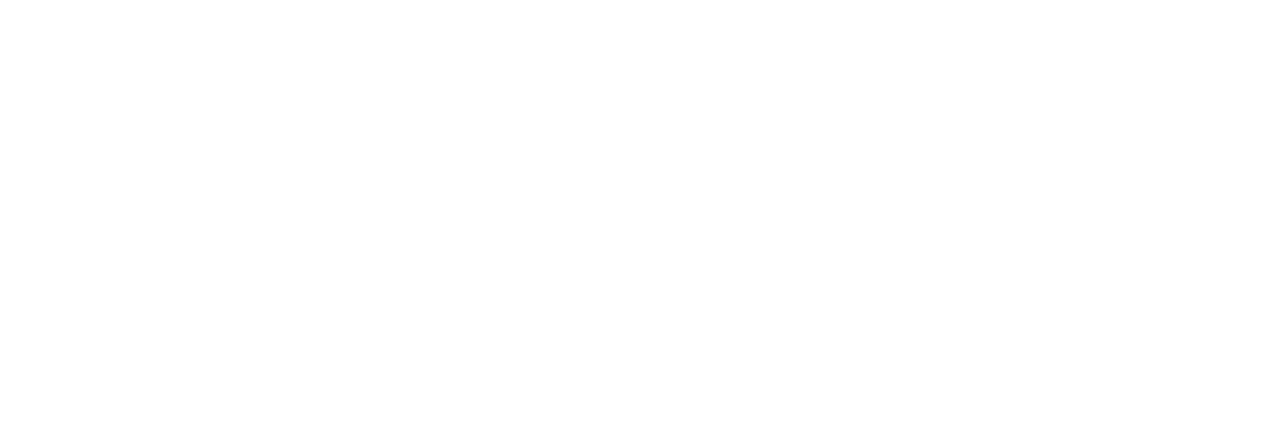
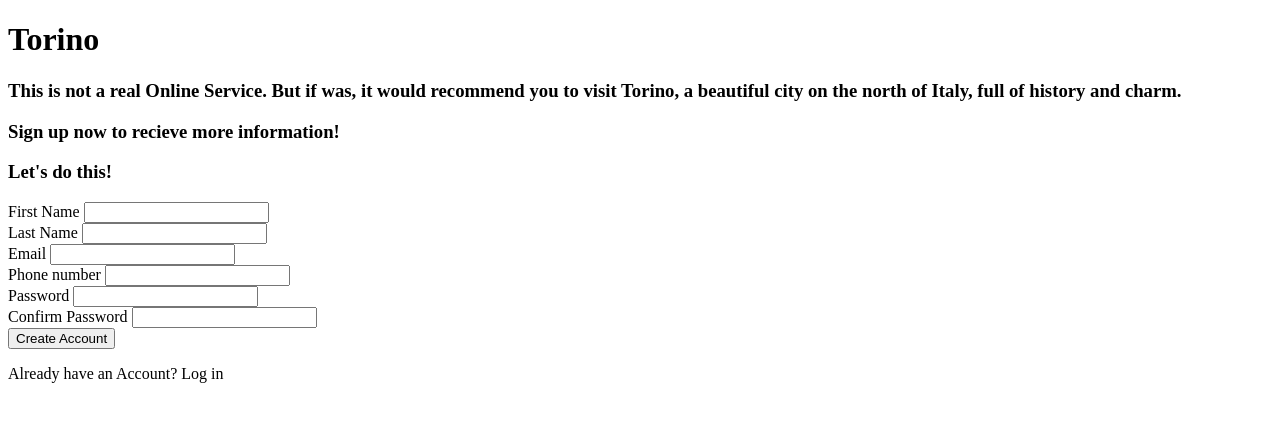
Before and after one commit to federico-palma/Sign-up-form, a plain HTML site: page index.html in a window 1280 px wide. Drawn offline with Linux system fonts and the light colour scheme.

Commit message:
Created html structure

```diff
--- a/index.html
+++ b/index.html
@@ -6,6 +6,47 @@
     <title>Torino | Sign-up form</title>
 </head>
 <body>
-
+    <div id="title-container">
+        <h1>Torino</h1>
+    </div>
+    <main id="main-section">
+        <section id="intro-text-container">
+            <h3 class="intro-text">This is not a real Online Service. But if was, it would recommend you to visit Torino, a beautiful city on the north of Italy, full of history and charm.</h3>
+            <h3 class="intro-text">Sign up now to recieve more information!</h3>
+        </section>
+        <form id="form">
+            <h3>Let's do this!</h3>
+            <div id="input-fields">
+                <div>
+                    <label for="">First Name</label>
+                    <input type="text">
+                </div>
+                <div>
+                    <label for="">Last Name</label>
+                    <input type="text">
+                </div>
+                <div>
+                    <label for="">Email</label>
+                    <input type="email">
+                </div>
+                <div>
+                    <label for="">Phone number</label>
+                    <input type="number">
+                </div>
+                <div>
+                    <label for="">Password</label>
+                    <input type="password">
+                </div>
+                <div>
+                    <label for="">Confirm Password</label>
+                    <input type="password">
+                </div>
+            </div>
+            <div id="submir-btn-container">
+                <button>Create Account</button>
+                <p id="exisitng-account">Already have an Account? <span>Log in</span></p>
+            </div>
+        </form>
+    </main>
 </body>
 </html>
```
